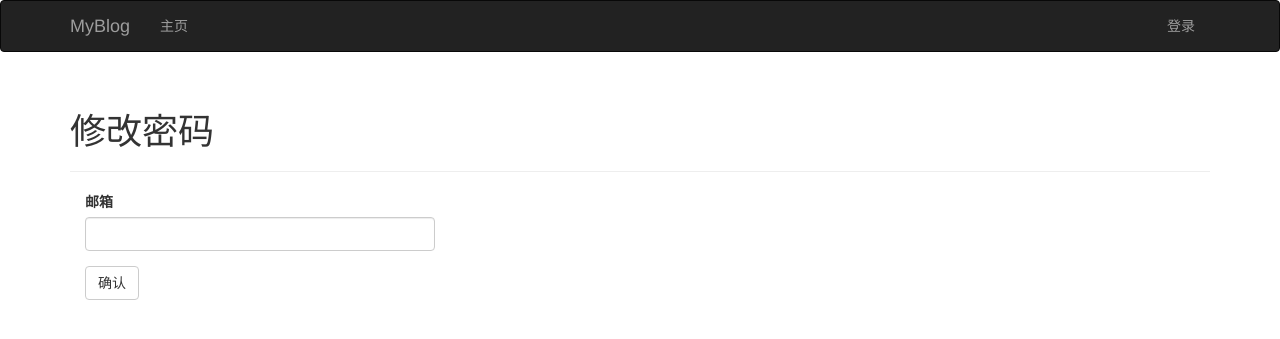
After one commit to Georgeyjy/Blog, a Flask app: page /auth/reset_password in a window 1280 px wide. The commit adds this page. Shown: the top 339 px of the page. Run offline with Flask 2, Linux system fonts and the light colour scheme; some libraries are stand-ins or nearby versions.

Commit message:
add 'password change'

```diff
--- a/app/auth/forms.py
+++ b/app/auth/forms.py
@@ -7,25 +7,36 @@ from app.models import User
 
 
 class LoginForm(FlaskForm):
-    email = StringField('邮箱', validators=[DataRequired(), Length(1, 64), Email()])
-    password = PasswordField('密码', validators=[DataRequired()])
-    remember_me = BooleanField('记住我')
-    submit = SubmitField('登录')
+    email = StringField(u'邮箱', validators=[DataRequired(), Length(1, 64), Email()])
+    password = PasswordField(u'密码', validators=[DataRequired()])
+    remember_me = BooleanField(u'记住我')
+    submit = SubmitField(u'登录')
 
 
 class RegisterForm(FlaskForm):
-    email = StringField('邮箱', validators=[DataRequired(), Length(1, 64), Email()])
-    username = StringField('用户名', validators=[DataRequired(), Length(1, 64),
+    email = StringField(u'邮箱', validators=[DataRequired(), Length(1, 64), Email()])
+    username = StringField(u'用户名', validators=[DataRequired(), Length(1, 64),
                                               Regexp('^[A-Za-z][A-Za-z0-9_]*$', 0,
                                               '用户名应由字母、数字、下划线组成，且不能由数字开头')])
-    password = PasswordField('密码', validators=[DataRequired(), EqualTo('password2', message='两次输入的密码不匹配！')])
-    password2 = PasswordField('确认密码', validators=[DataRequired()])
-    submit = SubmitField('注册')
+    password = PasswordField(u'密码', validators=[DataRequired(), EqualTo('password2', message='两次输入的密码不匹配！')])
+    password2 = PasswordField(u'确认密码', validators=[DataRequired()])
+    submit = SubmitField(u'注册')
 
     def validate_email(self, field):
         if User.query.filter_by(email=field.data).first():
-            raise ValidationError('此邮箱已被注册！')
+            raise ValidationError(u'此邮箱已被注册！')
 
     def validate_username(self, field):
         if User.query.filter_by(username=field.data).first():
-            raise ValidationError('此用户名已存在！')
+            raise ValidationError(u'此用户名已存在！')
+
+
+class PasswordResetRequestForm(FlaskForm):
+    email = StringField(u'邮箱', validators=[DataRequired(), Length(1, 64), Email()])
+    submit = SubmitField(u'确认')
+
+
+class PasswordResetForm(FlaskForm):
+    password = PasswordField(u'新密码', validators=[DataRequired(), EqualTo('password2', message='两次输入的密码不匹配！')])
+    password2 = PasswordField(u'确认密码', validators=[DataRequired()])
+    submit = SubmitField(u'确认修改')
--- a/app/auth/views.py
+++ b/app/auth/views.py
@@ -2,11 +2,20 @@ from flask import Blueprint, render_template, redirect, url_for, request, flash
 from flask_login import login_user, login_required, logout_user, current_user
 
 from app import db
-from app.auth.forms import LoginForm, RegisterForm
+from app.auth.forms import LoginForm, RegisterForm, PasswordResetRequestForm, PasswordResetForm
 from app.models import User
 from app.email import send_email
 
 auth = Blueprint('auth', __name__)
+
+
+@auth.before_app_request
+def before_request():
+    if current_user.is_authenticated \
+            and not current_user.confirmed \
+            and not request.path.startswith('/auth') \
+            and not request.path.startswith('/static'):
+        return render_template('auth/unconfirmed.html')
 
 
 @auth.route('/login', methods=['GET', 'POST'])
@@ -52,9 +61,52 @@ def register():
 @login_required
 def confirm(token):
     if current_user.confirmed:
-        flash('您的邮箱已确认，请直接登录！')
-    if current_user.confirm(token):
-        flash('邮箱确认成功！请登录！')
+        flash('您的邮箱已确认，无需重复确认。')
+    elif current_user.confirm(token):
+        flash('邮箱确认成功！')
     else:
         flash('确认链接失效或已过期，请重新确认！')
     return redirect(url_for('main.index'))
+
+
+@auth.route('/confirm')
+@login_required
+def resend_confirmation():
+    token = current_user.generate_confirmation_token()
+    send_email(current_user.email, '请确认您的邮箱地址', 'auth/email/confirm', user=current_user, token=token)
+    flash('一封确认邮件已发至您的邮箱！')
+    return redirect(url_for('main.index'))
+
+
+@auth.route('/reset_password', methods=['GET', 'POST'])
+def password_reset_request():
+    if not current_user.is_anonymous:
+        return redirect(url_for('main.index'))
+    form = PasswordResetRequestForm()
+    if form.validate_on_submit():
+        user = User.query.filter_by(email=form.email.data).first()
+        if user:
+            # current_user is an AnonymousUserMixin object, which has no attributes of User instances
+            # that are UserMixin objects
+            token = user.generate_reset_token()
+            send_email(user.email, '重置密码', 'auth/email/reset_password', user=user, token=token)
+            flash('一封包含密码重置邮件的链接已发送至您的邮箱！')
+            return redirect(url_for('auth.login'))
+        else:
+            flash('未找到对应的用户！')
+    return render_template('auth/change_password.html', form=form)
+
+
+@auth.route('/reset_password/<token>', methods=['GET', 'POST'])
+def reset_password(token):
+    if not current_user.is_anonymous:
+        return redirect(url_for('main.index'))
+    form = PasswordResetForm()
+    if form.validate_on_submit():
+        if User.reset_password(token, form.password.data):
+            db.session.commit()
+            flash('重置密码成功，请登录！')
+            return redirect(url_for('auth.login'))
+        else:
+            flash('重置密码失败！')
+    return render_template('auth/change_password.html', form=form)
--- a/app/main/forms.py
+++ b/app/main/forms.py
@@ -4,5 +4,5 @@ from wtforms.validators import DataRequired
 
 
 class NameForm(FlaskForm):
-    name = StringField('What is your name?', validators=[DataRequired()])
-    submit = SubmitField('Submit')
+    name = StringField(u'What is your name?', validators=[DataRequired()])
+    submit = SubmitField(u'Submit')
--- a/app/main/views.py
+++ b/app/main/views.py
@@ -1,6 +1,7 @@
 from datetime import datetime
 
 from flask import session, redirect, url_for, render_template, Blueprint
+from flask_login import login_required
 
 from app import db
 from app.main.forms import NameForm
@@ -15,6 +16,7 @@ def index():
 
 
 @main.route('/user/', methods=['GET', 'POST'])
+@login_required
 def user_info():
     form = NameForm()
     if form.validate_on_submit():
--- /dev/null
+++ b/app/templates/auth/change_password.html
@@ -0,0 +1,13 @@
+{% extends "base.html" %}
+{% import "bootstrap/wtf.html" as wtf %}
+
+{% block title %}修改密码{% endblock %}
+
+{% block page_content %}
+<div class="page-header">
+    <h1>修改密码</h1>
+</div>
+<div class="col-md-4">
+    {{ wtf.quick_form(form) }}
+</div>
+{% endblock %}
--- a/app/templates/auth/email/confirm.html
+++ b/app/templates/auth/email/confirm.html
@@ -2,5 +2,5 @@
 
 <p>感谢您的注册！</p>
 
-<p>请点此链接确认您的邮箱地址：</p>
-{{ url_for('auth.confirm', token=token, _external=True) }}
+<p>请<a href="{{ url_for('auth.confirm', token=token, _external=True) }}">点此</a>确认您的邮箱地址</p>
+<p>若点击链接无效，请复制以下链接到地址栏进行确认：<br>{{ url_for('auth.confirm', token=token, _external=True) }}</p>
--- a/app/templates/auth/email/confirm.txt
+++ b/app/templates/auth/email/confirm.txt
@@ -2,5 +2,5 @@
 
 感谢您的注册！
 
-请点此链接确认您的邮箱地址：
+请复制此链接确认您的邮箱地址：
 {{ url_for('auth.confirm', token=token, _external=True) }}
--- /dev/null
+++ b/app/templates/auth/email/reset_password.html
@@ -0,0 +1,5 @@
+<p>亲爱的{{ user.username }}，</p>
+
+<p>请<a href="{{ url_for('auth.reset_password', token=token, _external=True) }}">点击此处</a>
+    或使用以下链接重置您的密码：</p>
+<p>{{ url_for('auth.reset_password', token=token, _external=True) }}</p>
--- /dev/null
+++ b/app/templates/auth/email/reset_password.txt
@@ -0,0 +1,4 @@
+亲爱的{{ user.username }}，
+
+请使用以下链接重置您的密码：
+{{ url_for('auth.reset_password', token=token, _external=True) }}
--- a/app/templates/auth/login.html
+++ b/app/templates/auth/login.html
@@ -13,5 +13,9 @@
         没有账号？
         <a href="{{ url_for('auth.register') }}">点击注册</a>
     </p>
+    <p style="margin-top: 10px">
+        忘记密码？
+        <a href="{{ url_for('auth.password_reset_request') }}">点此找回</a>
+    </p>
 </div>
 {% endblock %}
--- /dev/null
+++ b/app/templates/auth/unconfirmed.html
@@ -0,0 +1,5 @@
+{% extends 'index.html' %}
+{% block page_content %}
+    {{ super() }}
+    <p><b>您尚未确认邮箱，<a href="{{ url_for('auth.resend_confirmation') }}">点此发送</a>确认邮件！</b></p>
+{% endblock %}
--- a/config.py
+++ b/config.py
@@ -10,8 +10,8 @@ class Config:
     MAIL_SERVER = 'smtp.163.com'
     MAIL_PORT = 587
     MAIL_USE_SSL = True
-    MAIL_USERNAME = 'george_yjy@163.com'
-    MAIL_PASSWORD = 'showover72'
+    MAIL_USERNAME = os.environ.get('MAIL_USERNAME')
+    MAIL_PASSWORD = os.environ.get('MAIL_PASSWORD')
     MAIL_SUBJECT_PREFIX = '[THE BLOG]'
     MAIL_SENDER = 'BlogAdmin <george_yjy@163.com>'
 
```
Also changed, not shown: app/models.py (+23 -2 lines).
